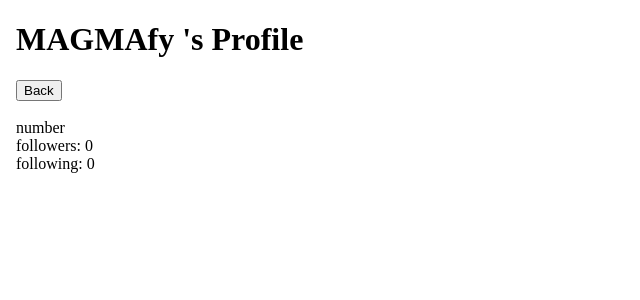
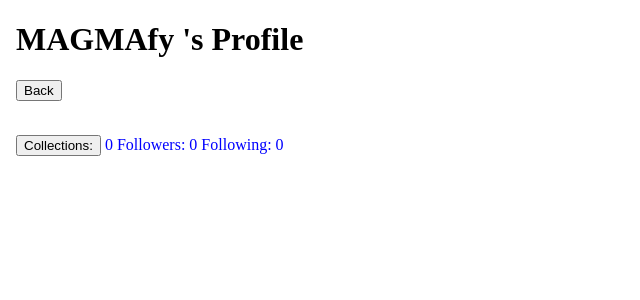
Before and after one commit to mno5865/magma, an Angular app in the folder pdm-ui/: page /users/0/profile in a window 1280 px wide. Shown: the top 300 px of the page, without its empty margins (0-640 px from the left). Built offline with nearby package versions, Linux system fonts and the light colour scheme.

Commit message:
progress save

```diff
--- a/pdm-ui/src/app/profile/profile.component.css
+++ b/pdm-ui/src/app/profile/profile.component.css
@@ -0,0 +1,3 @@
+p{
+  color: blue;
+}
--- a/pdm-ui/src/app/profile/profile.component.html
+++ b/pdm-ui/src/app/profile/profile.component.html
@@ -6,15 +6,10 @@
   <button id="backButton" (click)="goBack()"> Back </button>
   <br><br>
 
-  <div>
-    number
-  </div>
-  <div>
-    followers: {{followersCount.toString()}}
-  </div>
-  <div>
-    following: {{followingCount.toString()}}
-  </div>
-
+  <p>
+    <button (click)="goToCollections()"> Collections:  </button> {{collectionCount}}
+    Followers: {{followersCount}}
+    Following: {{followingCount}}
+  </p>
 
 </body>
--- a/pdm-ui/src/app/profile/profile.component.ts
+++ b/pdm-ui/src/app/profile/profile.component.ts
@@ -16,6 +16,7 @@ export class ProfileComponent implements OnInit {
     creationDate: new Date, accessDate: new Date}
   followersCount: number = 0;
   followingCount: number = 0;
+  collectionCount: number = 0;
 
 
   constructor(private router : Router, route : ActivatedRoute, private utilService : UtilsService) {
@@ -32,6 +33,10 @@ export class ProfileComponent implements OnInit {
   ngOnInit(): void {
   }
 
+  goToCollections(): void {
+    this.router.navigate(['/users/' + this.userID + '/collections'])
+  }
+
   goBack(): void {
     this.router.navigate(['/users/' + this.userID + '/home'])
   }
```
